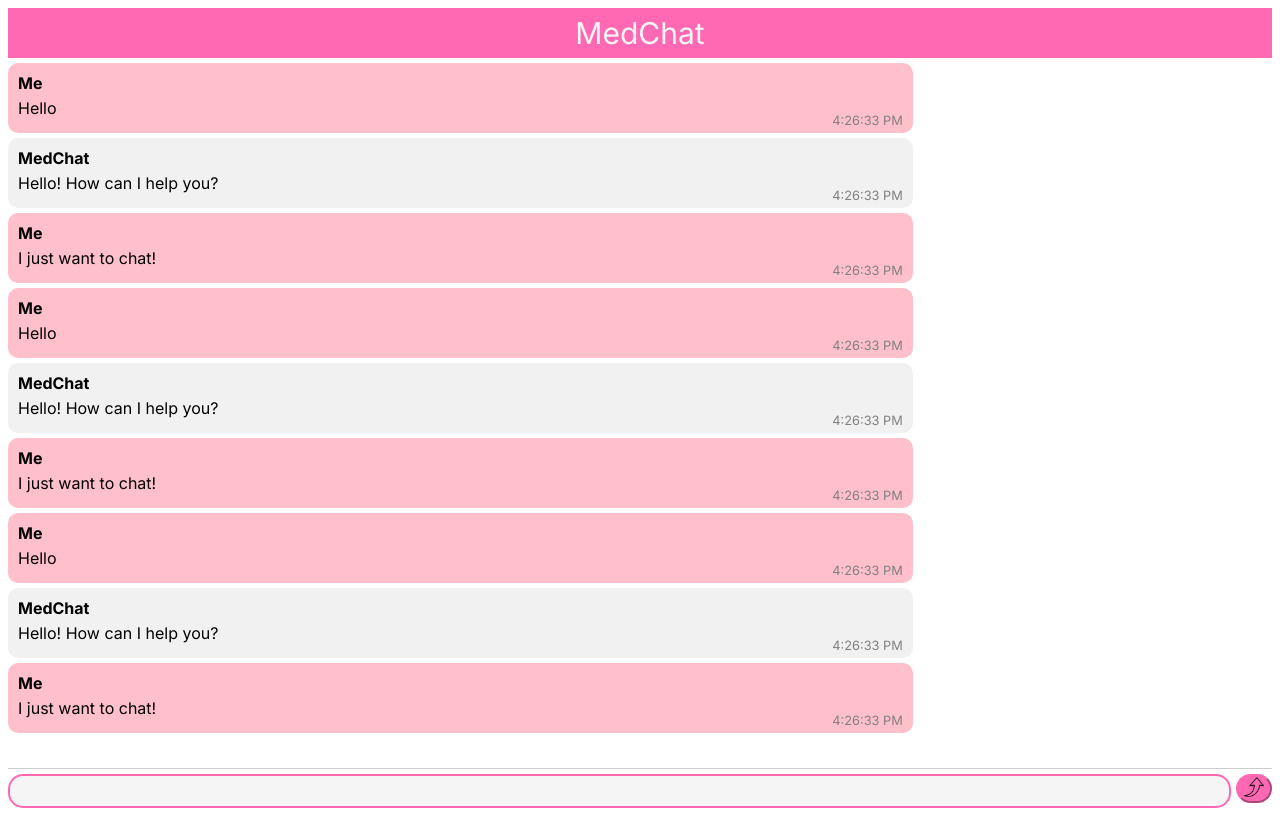
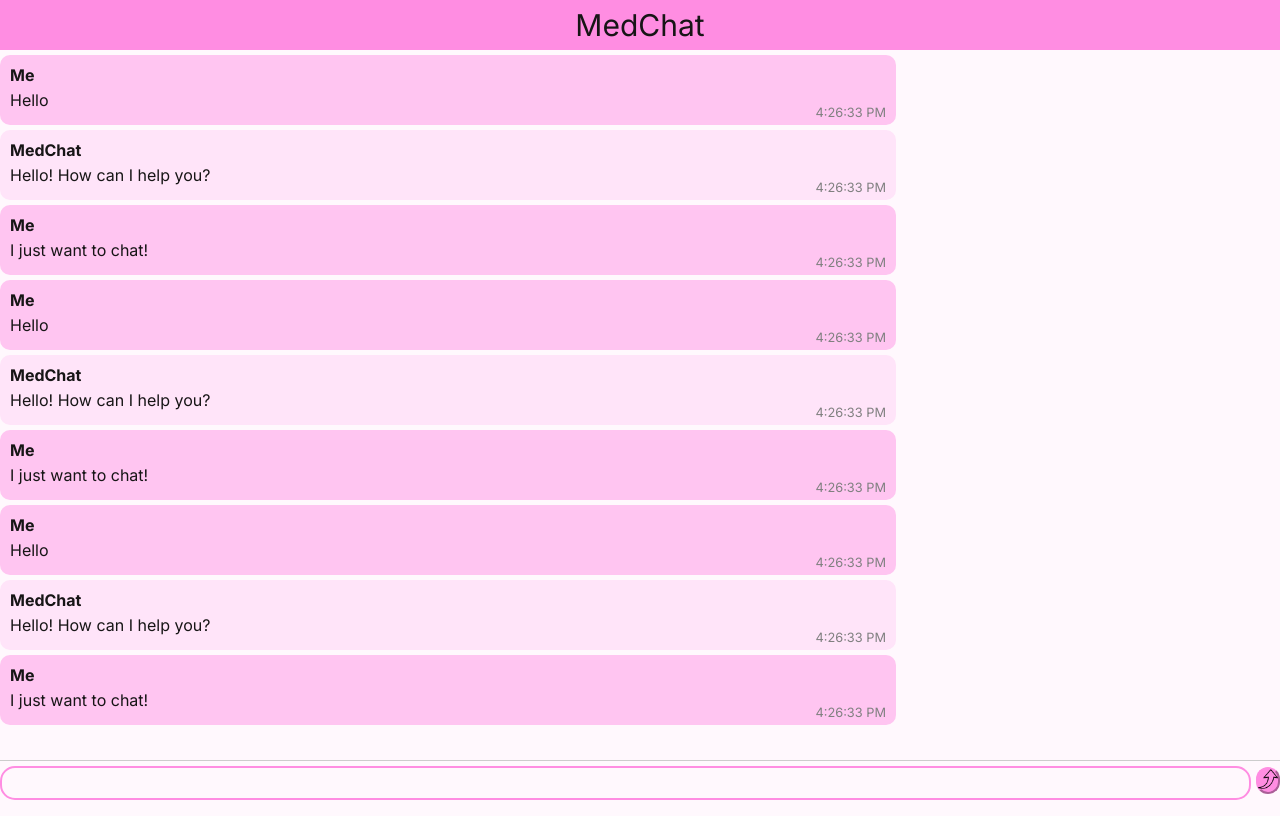
Before and after one commit to EStaELisa/medbot, a Next.js app: page / in a window 1280 px wide. Built offline with nearby package versions, Linux system fonts and the light colour scheme.

Commit message:
#20: adjust colours based on system theme

```diff
--- a/src/app/globals.css
+++ b/src/app/globals.css
@@ -1,12 +1,18 @@
-/* :root {
-  --background: #ffffff;
-  --foreground: #171717;
+:root {
+  --background: #fff8fd;
+  --foreground: #171516;
+  --header: #ff8de2;
+  --message_outgoing: #ffc5f1;
+  --message_incoming: #ffe4f9;
 }
 
 @media (prefers-color-scheme: dark) {
   :root {
-    --background: #0a0a0a;
-    --foreground: #ededed;
+    --background: #0f1b30;
+    --foreground: #fbf9ff;
+    --header: #7e9be6;
+    --message_outgoing: #1d3661;
+    --message_incoming: #324c7f;
   }
 }
 
@@ -39,4 +45,4 @@ a {
   html {
     color-scheme: dark;
   }
-} */
+}
--- a/src/components/chatMessages/chatMessages.module.css
+++ b/src/components/chatMessages/chatMessages.module.css
@@ -8,13 +8,12 @@
   }
 
   .incoming {
-    background-color: #f1f1f1;
+    background-color: var(--message_incoming);
     align-self: flex-start;
   }
 
   .outgoing {
-    background-color: pink;
-    /* color: white; */
+    background-color: var(--message_outgoing);
     align-self: flex-end;
   }
 
--- a/src/components/header/header.module.css
+++ b/src/components/header/header.module.css
@@ -1,7 +1,6 @@
 .header{
     box-sizing: border-box;
-    background-color: hotpink;
-    color: whitesmoke;
+    background-color: var(--header);
     font-size: 30px;
     height: 50px;
     display: flex;
--- a/src/components/input/input.module.css
+++ b/src/components/input/input.module.css
@@ -4,8 +4,8 @@
     padding: 15px 20px;
     margin-top: 5px;
     box-sizing: border-box;
-    border: 2px solid hotpink;
+    border: 2px solid var(--header);
     border-radius: 15px;
-    background-color: whitesmoke;
-    /* resize: none; */
+    background-color: var(--background);
+    resize: none;
 }
--- a/src/components/inputButton/inputButton.module.css
+++ b/src/components/inputButton/inputButton.module.css
@@ -4,7 +4,7 @@
 }
 
 .button{
-    background-color: hotpink;
-    border-color: hotpink;
+    background-color: var(--header);
+    border-color: var(--header);
     border-radius: 20px;
 }
```
